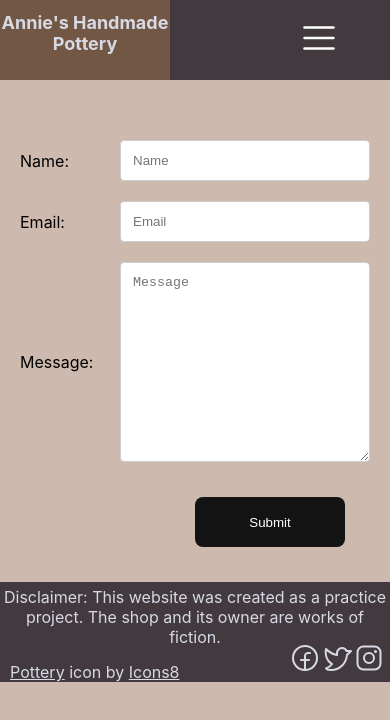
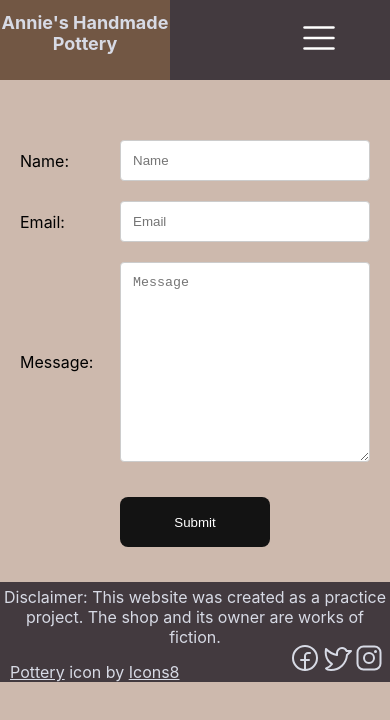
Before and after one commit to LaurenCummings/shop-project, a React (Create React App) app: page /contact in a window 390 px wide. Shown: the top 720 px of the page. Built offline with nearby package versions, Linux system fonts and the light colour scheme.

Commit message:
Centered contact form submit button on mobile

```diff
--- a/src/components/Contact.css
+++ b/src/components/Contact.css
@@ -42,4 +42,8 @@
     .contact form {
       max-width: 350px;
     }
+
+    .contact input[type=submit] {
+      margin-left: 100px;
+    }
   }
```
